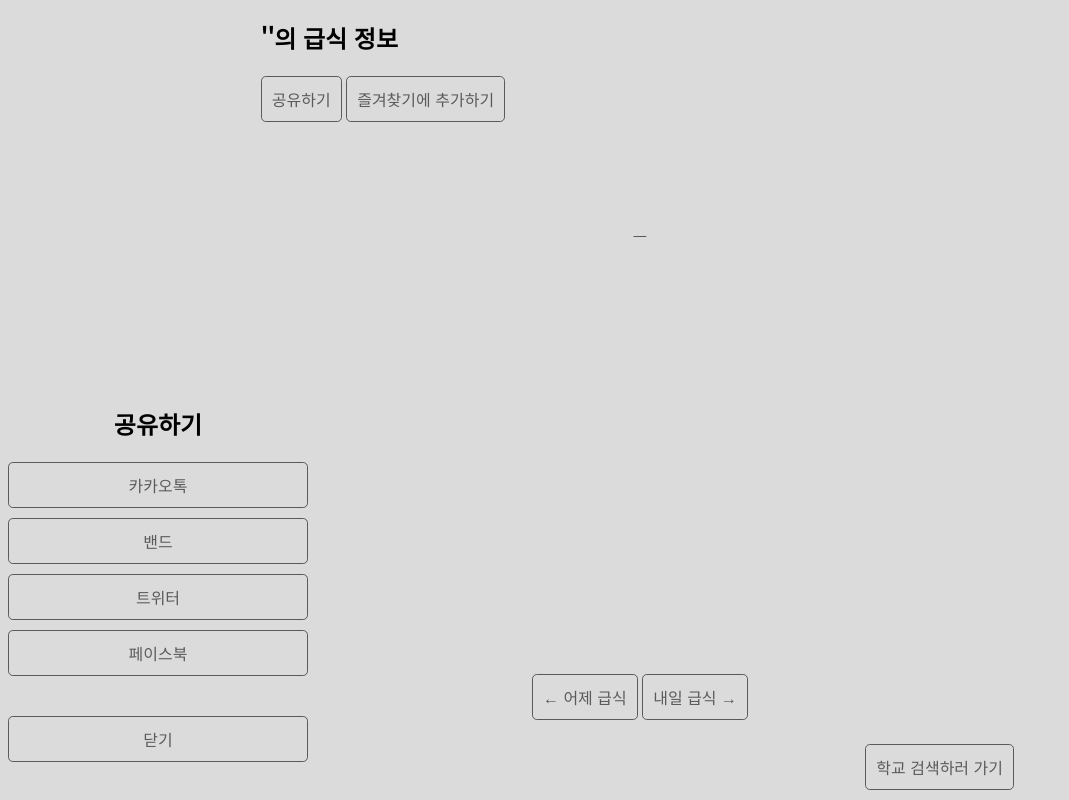
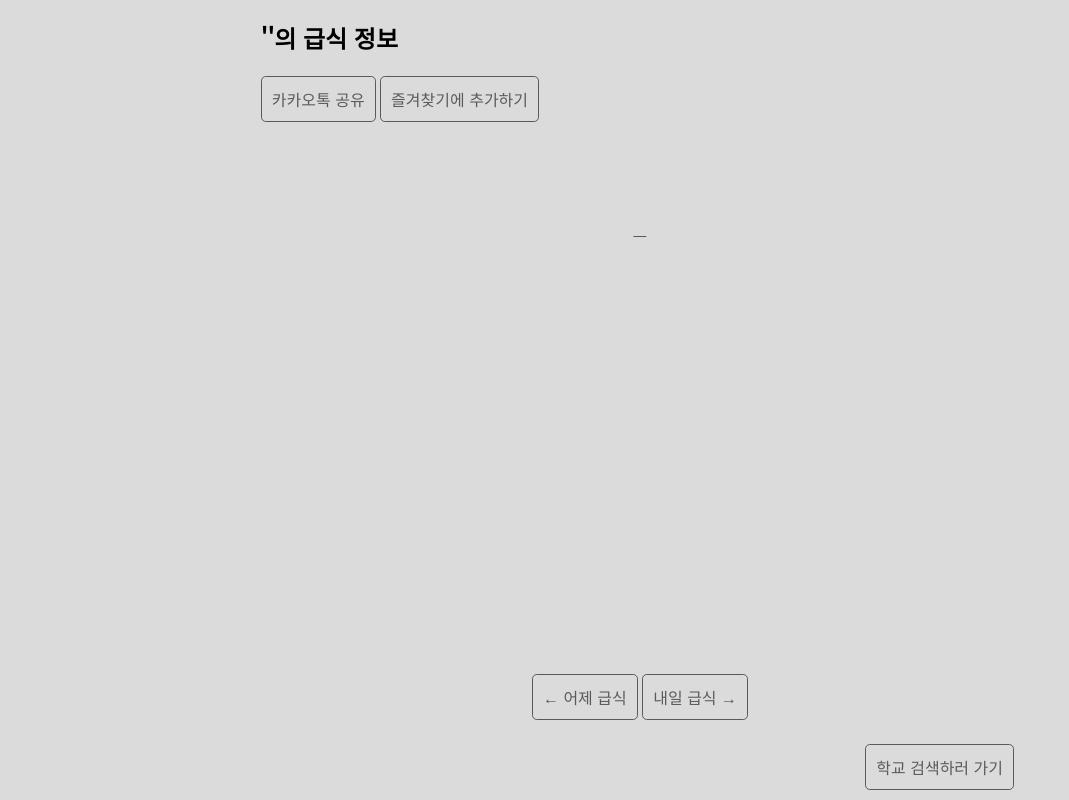
Before and after one commit to chick0/meal-api, a Flask app: template app/templates/meal/show.html in a window 1280 px wide. Shown: the whole page, without its empty margins (0-1069 px from the left). Run offline with Flask 2, Linux system fonts and the light colour scheme; the template is opened without the code that fills it, so the values that code supplies are empty; parts of the project's set-up code (start-up, migrations or seed data) failed here and were passed over.

Commit message:
불필요 공유 버튼 삭제

```diff
--- a/app/templates/meal/show.html
+++ b/app/templates/meal/show.html
@@ -3,7 +3,7 @@
         <section class="lf">
             <h2>'{{ title }}'의 급식 정보</h2>
             <div class="no-script">
-                <button class="btn ie" data-micromodal-trigger="share">공유하기</button>
+                <button class="btn" id="share">카카오톡 공유</button>
                 <button class="btn" id="star" style="display:none;">즐겨찾기</button>
             </div>
         {% for meal in result: %}
@@ -67,20 +67,6 @@
         </section>
 {% endblock %}
 {% block modal %}
-        <section class="modal" id="share">
-            <div class="overlay" tabindex="-1" data-micromodal-close>
-                <div class="display" style="width:300px;">
-                    <h2 style="margin-top:0;">공유하기</h2>
-                    <ul style="list-style:none;padding-left:0;">
-                        <li><button class="btn" id="kakao" style="width:100%;">카카오톡</button></li>
-                        <li><button class="btn" id="band" style="width:100%;">밴드</button></li>
-                        <li><button class="btn" id="twit" style="width:100%;">트위터</button></li>
-                        <li><button class="btn" id="fb" style="width:100%;">페이스북</button></li>
-                    </ul><br>
-                    <button class="btn" style="width:100%;" data-micromodal-close>닫기</button>
-                </div>
-            </div>
-        </section>
     {% for meal in result: %}
         <section class="modal" id="nutrients_{{ meal['code'][0] }}">
             <div class="overlay" tabindex="-1" data-micromodal-close>
@@ -124,12 +110,12 @@
         <script src="{{ url_for('static', filename='js/star-btn.js') }}"></script>
         <script src="{{ url_for('static', filename='js/kakao.min.js') }}"></script>
         <script src="{{ url_for('static', filename='js/clipboard.min.js') }}"></script>
-        <script type="text/javascript">
+        <script>
             new ClipboardJS(".copy").on("success",function(){window.alert("복사되었습니다!"),window.getSelection().removeAllRanges();});
             star_btn("{{ title }}", "{{ url_for('meal.show', edu_code=edu_code, school_code=school_code) }}");
             render_btn("{{ title }}"),document.getElementById("star").style.display="inline-block";
         </script>
-        <script type="text/javascript">
+        <script>
             let xhr = new XMLHttpRequest();
             xhr.onreadystatechange = function() {
                 if (xhr.readyState === 4) {
@@ -143,19 +129,10 @@
             xhr.open("GET", "{{ url_for('read.get', idx=idx) }}", true);
             xhr.send(null);
         </script>
-        <script type="text/javascript">
-            document.getElementById("kakao").addEventListener("click",function(){
+        <script>
+            document.getElementById("share").addEventListener("click",function(){
                 if(!Kakao.isInitialized()){Kakao.init("{{ g.k }}");}
                 Kakao.Link.sendCustom({templateId:{{ g.tid }}, templateArgs:{name:"{{ title }}", path:"{{ edu_code }}/{{ school_code }}"}});
-            });
-            document.getElementById("band").addEventListener("click",function(){
-                window.open(`https://band.us/plugin/share?body='{{ title }}'의 급식 정보 ${document.URL}&route=${document.domain}`);
-            });
-            document.getElementById("twit").addEventListener("click",function(){
-                window.open(`https://twitter.com/intent/tweet?text='{{ title }}'의 급식 정보&url=${document.URL}`);
-            });
-            document.getElementById("fb").addEventListener("click",function(){
-                window.open(`https://www.facebook.com/sharer/sharer.php?u=${document.URL}`);
             });
             window.addEventListener("keydown", function(key){
                 if(Number(key.key) > 0){ try{ window.scrollTo({top: window.pageYOffset + document.getElementById("meal_"+key.key).getBoundingClientRect().top, behavior: 'smooth'}); } catch{} }
@@ -163,6 +140,6 @@
         </script>
     {% if request.user_agent.browser != "msie" %}
         <script src="{{ url_for('static', filename='js/micromodal.min.js') }}"></script>
-        <script type="text/javascript">MicroModal.init({ disableFocus:true });</script>
+        <script>MicroModal.init({ disableFocus:true });</script>
     {% endif %}
 {% endblock %}
```
